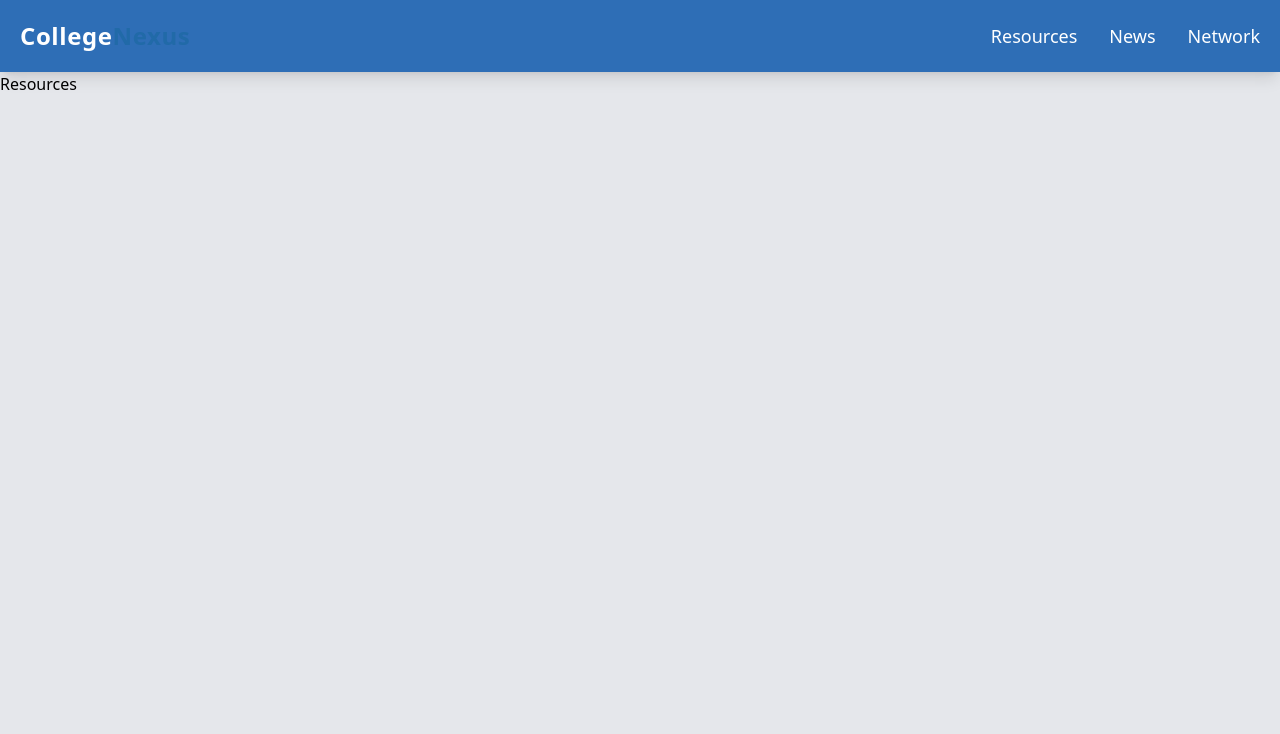
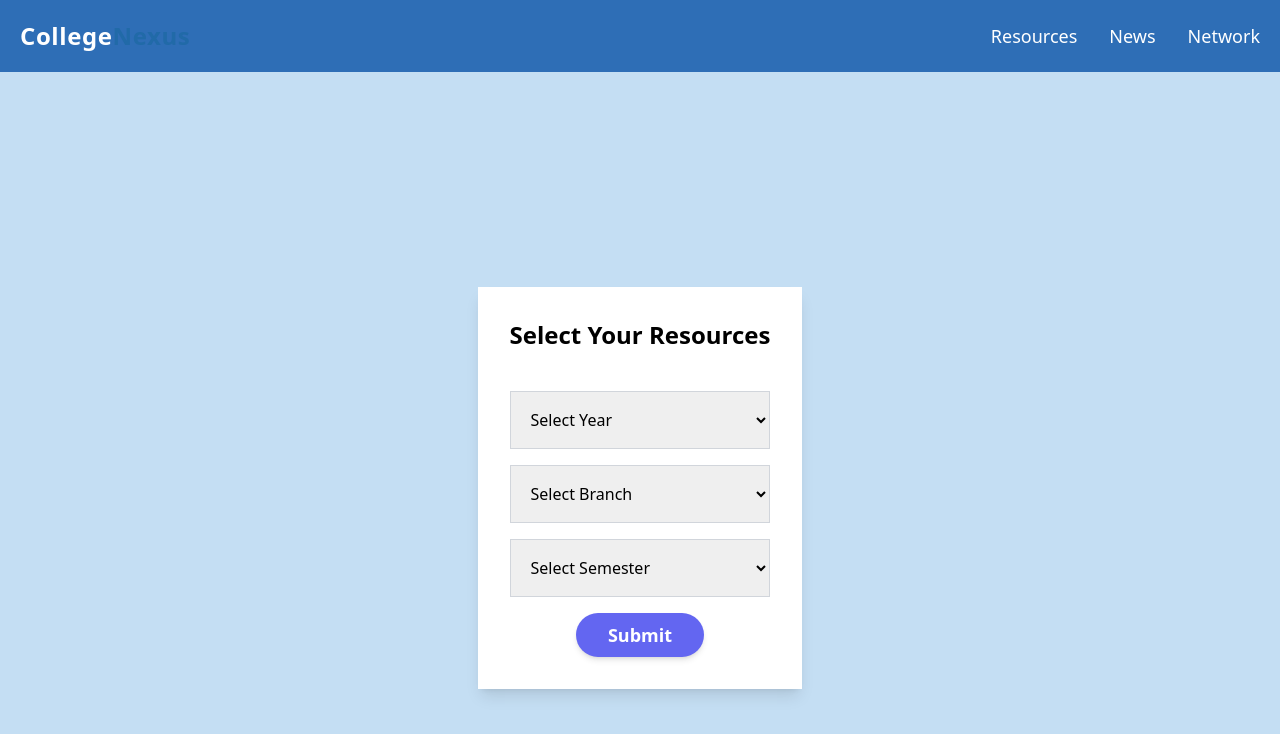
Before and after one commit to himanshuraimau/college-nexus, a Next.js app: page /resources in a window 1280 px wide. Shown: the top 734 px of the page. Built offline with nearby package versions, Linux system fonts and the light colour scheme; a web font is replaced by a local one.

Commit message:
add changes

```diff
--- a/src/app/resources/page.tsx
+++ b/src/app/resources/page.tsx
@@ -1,11 +1,30 @@
-import React from 'react'
+"use client";
+import SelectForm from '@/components/SelectForm';
+import SubjectCard from '@/components/SubjectCard';
+import { useState } from 'react';
 
-const page = () => {
-  return (
-    <div>
-      Resources
-    </div>
-  )
-}
+const ResourcePage = () => {
+    const [selectedData, setSelectedData] = useState<any[]>([]);
 
-export default page
+    const handleFormSubmit = (formData: { year: string; branch: string; semester: string }, data: any) => {
+        const filteredData = data.filter((item: any) =>
+            item.year === formData.year &&
+            item.branch === formData.branch &&
+            item.semester === formData.semester
+        );
+        setSelectedData(filteredData);
+    };
+
+    return (
+        <div className="min-h-screen flex flex-col items-center justify-center bg-background">
+            <SelectForm onSubmit={handleFormSubmit} />
+            <div className="grid grid-cols-1 sm:grid-cols-2 md:grid-cols-3 lg:grid-cols-4 gap-4 mt-8">
+                {selectedData.map((subject, index) => (
+                    <SubjectCard key={index} subject={subject} />
+                ))}
+            </div>
+        </div>
+    );
+};
+
+export default ResourcePage;
--- /dev/null
+++ b/src/components/DetailedCard.tsx
@@ -0,0 +1,50 @@
+"use client";
+import React from 'react';
+
+interface ResourceLinks {
+    notes: Record<string, string>;
+    question_bank: Record<string, string>;
+    pyqs: {
+        internals: Record<string, string>;
+        final_exam: string;
+    };
+}
+
+const DetailedCard = ({ subject, resources }: { subject: string; resources: ResourceLinks }) => {
+    return (
+        <div className="p-6 bg-white shadow-md rounded-lg">
+            <h2 className="text-2xl font-bold mb-4">{subject}</h2>
+            <div className="space-y-4">
+                <div>
+                    <h3 className="text-xl font-semibold">Notes</h3>
+                    {Object.keys(resources.notes).map((module, idx) => (
+                        <a key={idx} href={resources.notes[module]} target="_blank" className="block text-primary hover:underline">
+                            {module} Notes
+                        </a>
+                    ))}
+                </div>
+                <div>
+                    <h3 className="text-xl font-semibold">Question Bank</h3>
+                    {Object.keys(resources.question_bank).map((module, idx) => (
+                        <a key={idx} href={resources.question_bank[module]} target="_blank" className="block text-primary hover:underline">
+                            {module} Question Bank
+                        </a>
+                    ))}
+                </div>
+                <div>
+                    <h3 className="text-xl font-semibold">Previous Year Questions (PYQs)</h3>
+                    {Object.keys(resources.pyqs.internals).map((internal, idx) => (
+                        <a key={idx} href={resources.pyqs.internals[internal]} target="_blank" className="block text-primary hover:underline">
+                            {internal} Internal PYQ
+                        </a>
+                    ))}
+                    <a href={resources.pyqs.final_exam} target="_blank" className="block text-primary hover:underline">
+                        Final Exam PYQ
+                    </a>
+                </div>
+            </div>
+        </div>
+    );
+};
+
+export default DetailedCard;
--- /dev/null
+++ b/src/components/SelectForm.tsx
@@ -0,0 +1,88 @@
+"use client";
+import { useState } from 'react';
+
+const SelectForm = ({ onSubmit }: { onSubmit: (formData: { year: string; branch: string; semester: string }) => void }) => {
+    const [year, setYear] = useState('');
+    const [branch, setBranch] = useState('');
+    const [semester, setSemester] = useState('');
+
+    const getSemesters = () => {
+        if (year === '1') {
+            return ['1st Semester', '2nd Semester'];
+        }
+        if (year === '2') {
+            return ['3rd Semester', '4th Semester'];
+        }
+        if (year === '3') {
+            return ['5th Semester', '6th Semester'];
+        }
+        if (year === '4') {
+            return ['7th Semester', '8th Semester'];
+        }
+        return [];
+    };
+
+    const handleSubmit = async (e: React.FormEvent) => {
+        e.preventDefault();
+        const res = await fetch('/sub.json');
+        const data = await res.json();
+        onSubmit({ year, branch, semester },data);
+    };
+
+    const semesters = getSemesters();
+
+    return (
+        <div className="flex items-center justify-center h-full pt-[5%]">
+            <form onSubmit={handleSubmit} className="flex flex-col bg-white p-8 shadow-lg rounded-lg max-w-md w-full space-y-4">
+                <h2 className="text-2xl font-semibold mb-6 text-center">Select Your Resources</h2>
+                <select
+                    className="p-4 border border-gray-300 rounded-lg focus:outline-none focus:ring-2 focus:ring-primary"
+                    value={year}
+                    onChange={(e) => setYear(e.target.value)}
+                    required
+                >
+                    <option value="">Select Year</option>
+                    <option value="1">1st Year</option>
+                    <option value="2">2nd Year</option>
+                    <option value="3">3rd Year</option>
+                    <option value="4">4th Year</option>
+                </select>
+
+                <select
+                    className="p-4 border border-gray-300 rounded-lg focus:outline-none focus:ring-2 focus:ring-primary"
+                    value={branch}
+                    onChange={(e) => setBranch(e.target.value)}
+                    required
+                >
+                    <option value="">Select Branch</option>
+                    <option value="CSE">CSE</option>
+                    <option value="ECE">ECE</option>
+                    <option value="Civil">Civil</option>
+                    <option value="Mechanical">Mechanical</option>
+                </select>
+
+                <select
+                    className="p-4 border border-gray-300 rounded-lg focus:outline-none focus:ring-2 focus:ring-primary"
+                    value={semester}
+                    onChange={(e) => setSemester(e.target.value)}
+                    required
+                >
+                    <option value="">Select Semester</option>
+                    {semesters.map((sem, index) => (
+                        <option key={index} value={index + 1}>{sem}</option>
+                    ))}
+                </select>
+                <div className='flex flex-col justify-center items-center'>
+                <button
+                    type="submit"
+                    className="px-8 py-2 text-lg font-semibold text-white bg-indigo-500 rounded-full shadow-md hover:bg-indigo-400 transition-transform transform hover:-translate-y-1 focus:outline-none focus:ring-4 focus:ring-indigo-300"
+                >
+                    Submit
+                </button>
+                </div>
+            </form>
+        </div>
+    );
+};
+
+export default SelectForm;
--- /dev/null
+++ b/src/components/SubjectCard.tsx
@@ -0,0 +1,14 @@
+"use client";
+import React from 'react';
+
+const SubjectCard = ({ subject }: { subject: any }) => {
+    return (
+        <div className="p-6 bg-white shadow-md rounded-lg">
+            <img src={subject.logo} alt={subject.name} className="h-16 w-16 mb-4" />
+            <h2 className="text-2xl font-bold mb-4">{subject.name}</h2>
+            <p className="text-gray-700">{subject.description}</p>
+        </div>
+    );
+};
+
+export default SubjectCard;
```
Also changed, not shown: public/sub.json (+63 -16 lines), src/components/Form.tsx (added).
